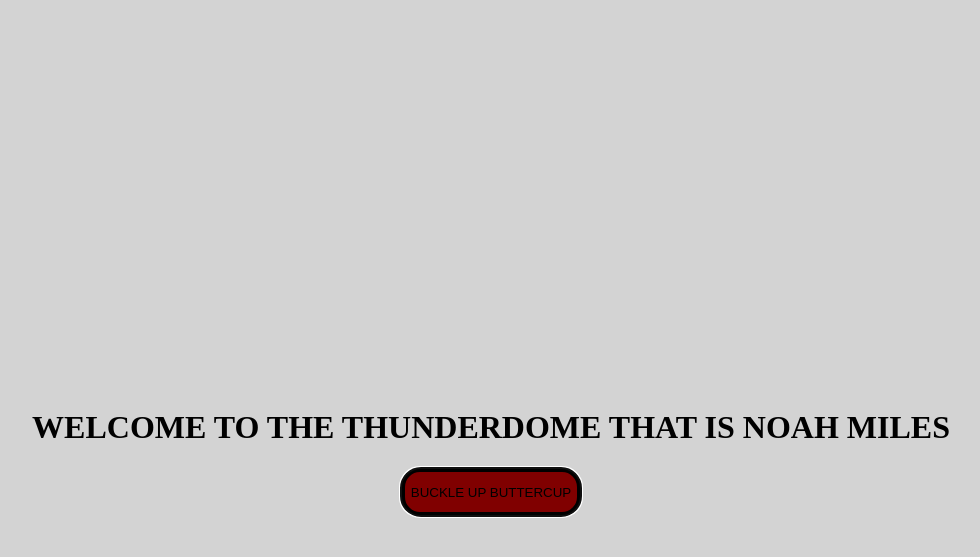
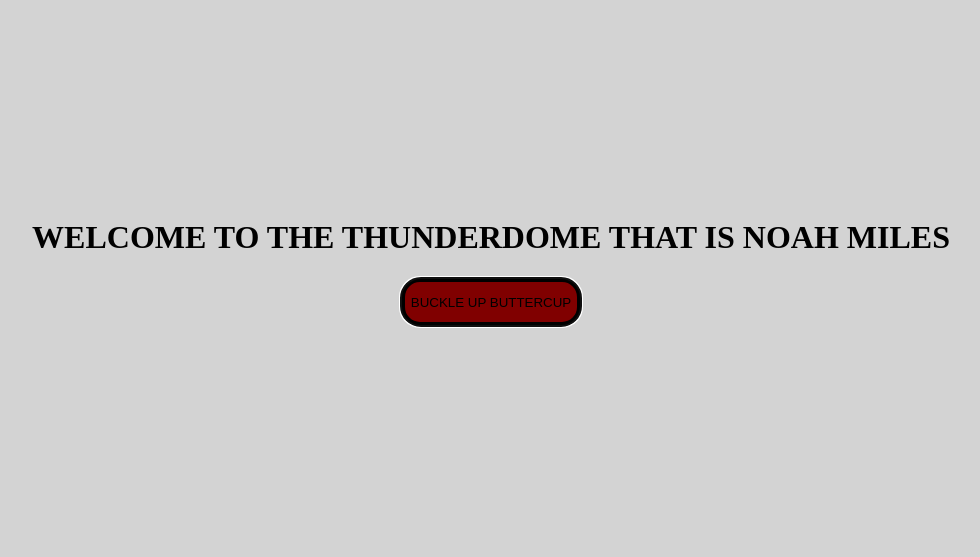
Before and after one commit to noahemiles/noahemiles.github.io, a PHP site: page / in a window 1280 px wide. Shown: the top 557 px of the page, without its empty margins (149-1129 px from the left). Run offline with PHP 8.4, Linux system fonts and the light colour scheme.

Commit message:
adjust padding top

```diff
--- a/styles/style.css
+++ b/styles/style.css
@@ -13,7 +13,7 @@ h1 {
 }
 
 #inner-content {
-    padding-top: 30%;
+    padding-top: 15%;
     display: flex;
     flex-direction: column;
     justify-content: center;
```
